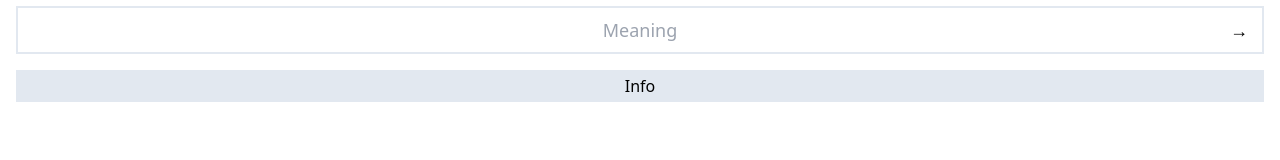
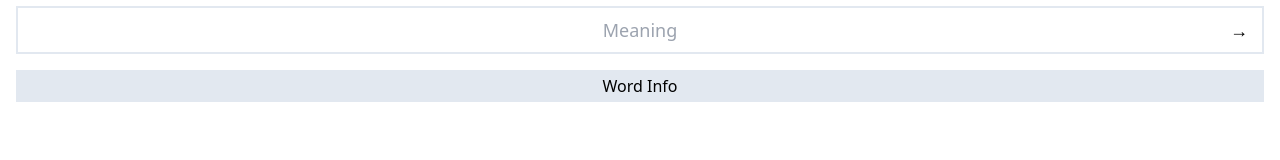
Before and after one commit to AndyBitz/katakana-test, a Next.js app: page / in a window 1280 px wide. Shown: the part 186-346 px from the top of the page. Built offline with nearby package versions, Linux system fonts and the light colour scheme.

Commit message:
Change button text

```diff
--- a/pages/index.tsx
+++ b/pages/index.tsx
@@ -119,7 +119,7 @@ export default function Home() {
 					}}
 					className="bg-slate-200 p-1 text-center min-w-full mb-2"
 				>
-					Info
+					Word Info
 				</button>
 
 				<div
```
